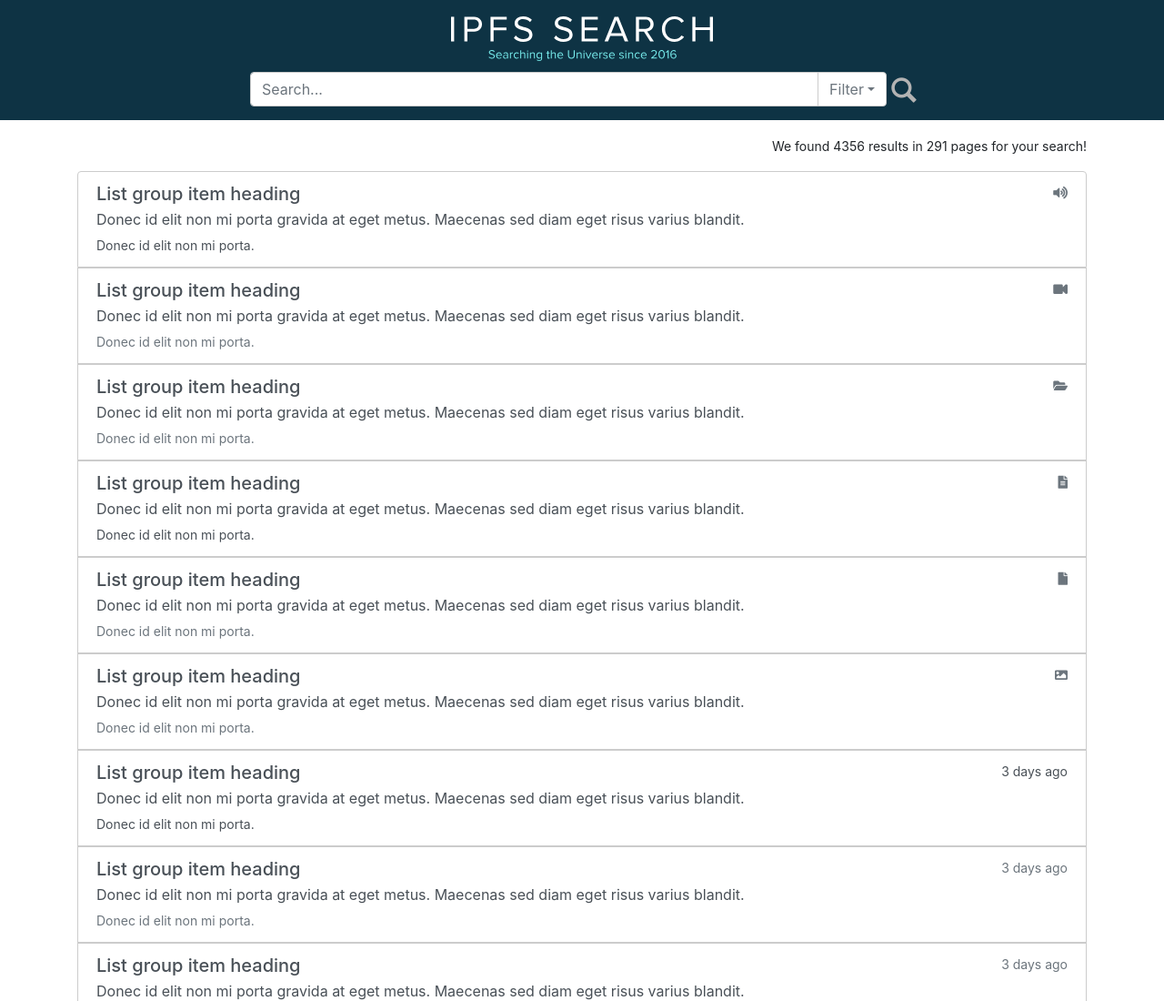
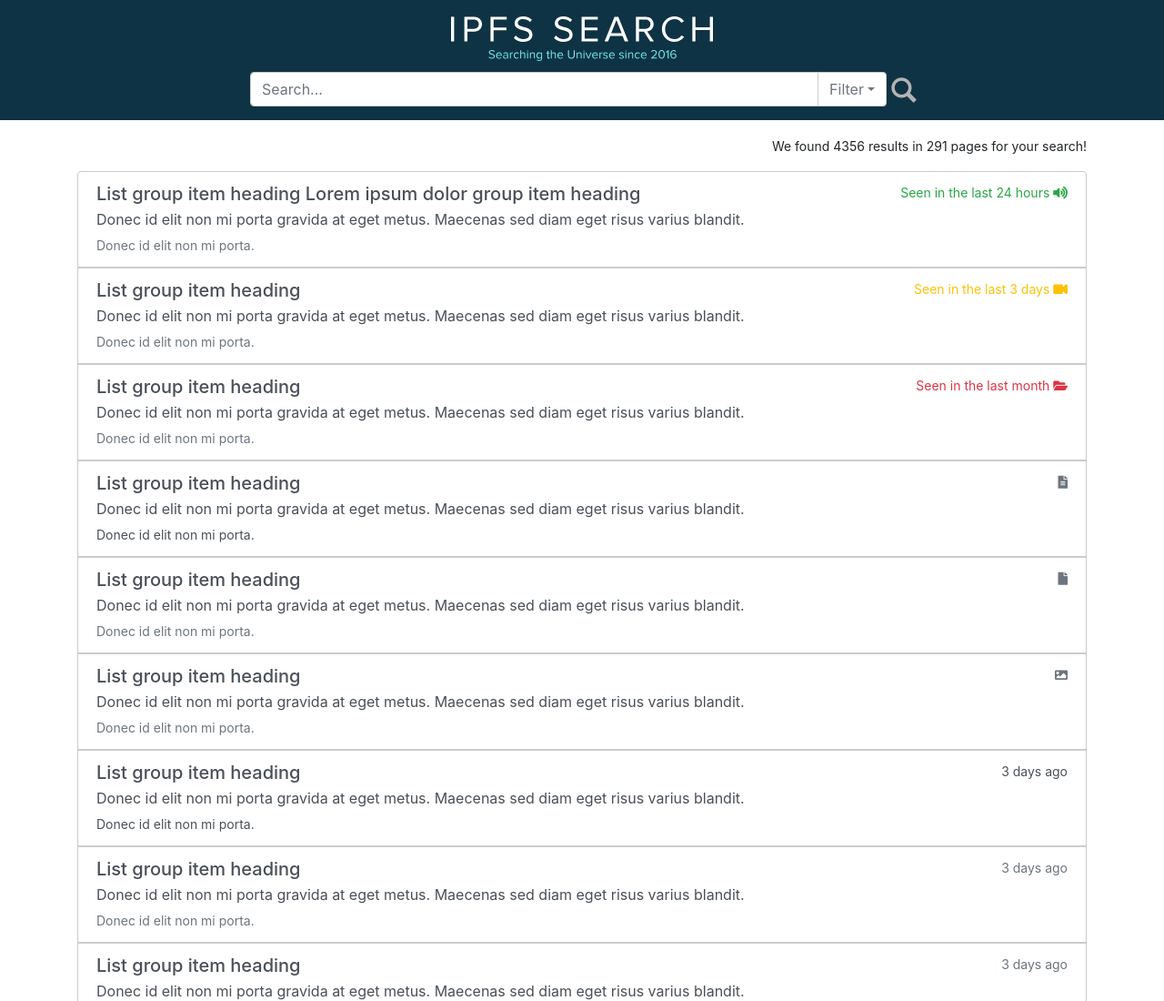
Before and after one commit to vandrongelen/ipfs-search-static-frontend, a website: page src/results.html in a window 1280 px wide. Shown: the top 1100 px of the page at 91% size. Drawn offline with nearby package versions, Linux system fonts and the light colour scheme; files that its build step writes are made by us from their sources.

Commit message:
Added colours for availability.

```diff
--- a/src/results.html
+++ b/src/results.html
@@ -70,16 +70,8 @@
               <div class="list-group">
                 <a href="#" class="list-group-item list-group-item-action flex-column align-items-start" data-toggle="modal" data-target=".bd-result-modal-lg">
                   <div class="d-flex w-100 justify-content-between">
-                    <h5 class="mb-1">List group item heading</h5>
-                    <small class="text-muted"><i class="fas fa-volume-up"></i></small>
-                  </div>
-                  <p class="mb-1">Donec id elit non mi porta gravida at eget metus. Maecenas sed diam eget risus varius blandit.</p>
-                  <small>Donec id elit non mi porta.</small>
-                </a>
-                <a href="#" class="list-group-item list-group-item-action flex-column align-items-start">
-                  <div class="d-flex w-100 justify-content-between">
-                    <h5 class="mb-1">List group item heading</h5>
-                    <small class="text-muted"><i class="fas fa-video"></i></small>
+                    <h5 class="mb-1">List group item heading Lorem ipsum dolor group item heading</h5>
+                    <small class="available"><span class="d-none d-lg-inline">Seen in the last 24 hours </span><i class="fas fa-volume-up"></i></small>
                   </div>
                   <p class="mb-1">Donec id elit non mi porta gravida at eget metus. Maecenas sed diam eget risus varius blandit.</p>
                   <small class="text-muted">Donec id elit non mi porta.</small>
@@ -87,7 +79,15 @@
                 <a href="#" class="list-group-item list-group-item-action flex-column align-items-start">
                   <div class="d-flex w-100 justify-content-between">
                     <h5 class="mb-1">List group item heading</h5>
-                    <small class="text-muted"><i class="fas fa-folder-open"></i></small>
+                    <small class="might-be-available"><span class="d-none d-lg-inline">Seen in the last 3 days </span><i class="fas fa-video"></i></small>
+                  </div>
+                  <p class="mb-1">Donec id elit non mi porta gravida at eget metus. Maecenas sed diam eget risus varius blandit.</p>
+                  <small class="text-muted">Donec id elit non mi porta.</small>
+                </a>
+                <a href="#" class="list-group-item list-group-item-action flex-column align-items-start">
+                  <div class="d-flex w-100 justify-content-between">
+                    <h5 class="mb-1">List group item heading</h5>
+                    <small class="unavailable"><span class="d-none d-lg-inline">Seen in the last month </span><i class="fas fa-folder-open"></i></small>
                   </div>
                   <p class="mb-1">Donec id elit non mi porta gravida at eget metus. Maecenas sed diam eget risus varius blandit.</p>
                   <small class="text-muted">Donec id elit non mi porta.</small>
@@ -220,6 +220,9 @@
 
             <div class="modal-body">
               <p>Lorem ipsum dolor sit amet, consectetur adipisicing elit, sed do eiusmod tempor incididunt ut labore et dolore magna aliqua. Ut enim ad minim veniam, quis nostrud exercitation ullamco laboris nisi ut aliquip ex ea commodo consequat. Duis aute irure dolor in reprehenderit in voluptate velit esse cillum dolore eu fugiat nulla pariatur.</p>
+              <p>Lorem ipsum dolor sit amet, consectetur adipisicing elit, sed do eiusmod tempor incididunt ut labore et dolore magna aliqua. Ut enim ad minim veniam, quis nostrud exercitation ullamco laboris nisi ut aliquip ex ea commodo consequat. Duis aute irure dolor in reprehenderit in voluptate velit esse cillum dolore eu fugiat nulla pariatur.</p>
+              <p>Lorem ipsum dolor sit amet, consectetur adipisicing elit, sed do eiusmod tempor incididunt ut labore et dolore magna aliqua. Ut enim ad minim veniam, quis nostrud exercitation ullamco laboris nisi ut aliquip ex ea commodo consequat. Duis aute irure dolor in reprehenderit in voluptate velit esse cillum dolore eu fugiat nulla pariatur.</p>
+
 
               <dl class="row mt-3">
                 <dt class="col-sm-3">
--- a/src/scss/includes/colors.scss
+++ b/src/scss/includes/colors.scss
@@ -4,3 +4,7 @@
 $bright-color: rgb(119, 235, 236);
 //$dark-color: rgb(58, 85, 89);
 $dark-color: rgb(14, 51, 68);
+
+$available-color: #28a745;
+$might-be-available-color: #ffc107;
+$unavailable-color: #dc3545;
--- a/src/scss/style.scss
+++ b/src/scss/style.scss
@@ -3,6 +3,18 @@
 @import "includes/glyphicons";
 @import "includes/colors";
 @import "includes/helpers";
+
+.available {
+  color: $available-color;
+}
+
+.might-be-available {
+  color: $might-be-available-color;
+}
+
+.unavailable {
+  color: $unavailable-color;
+}
 
 .header-wrapper {
   z-index: 1;
```
